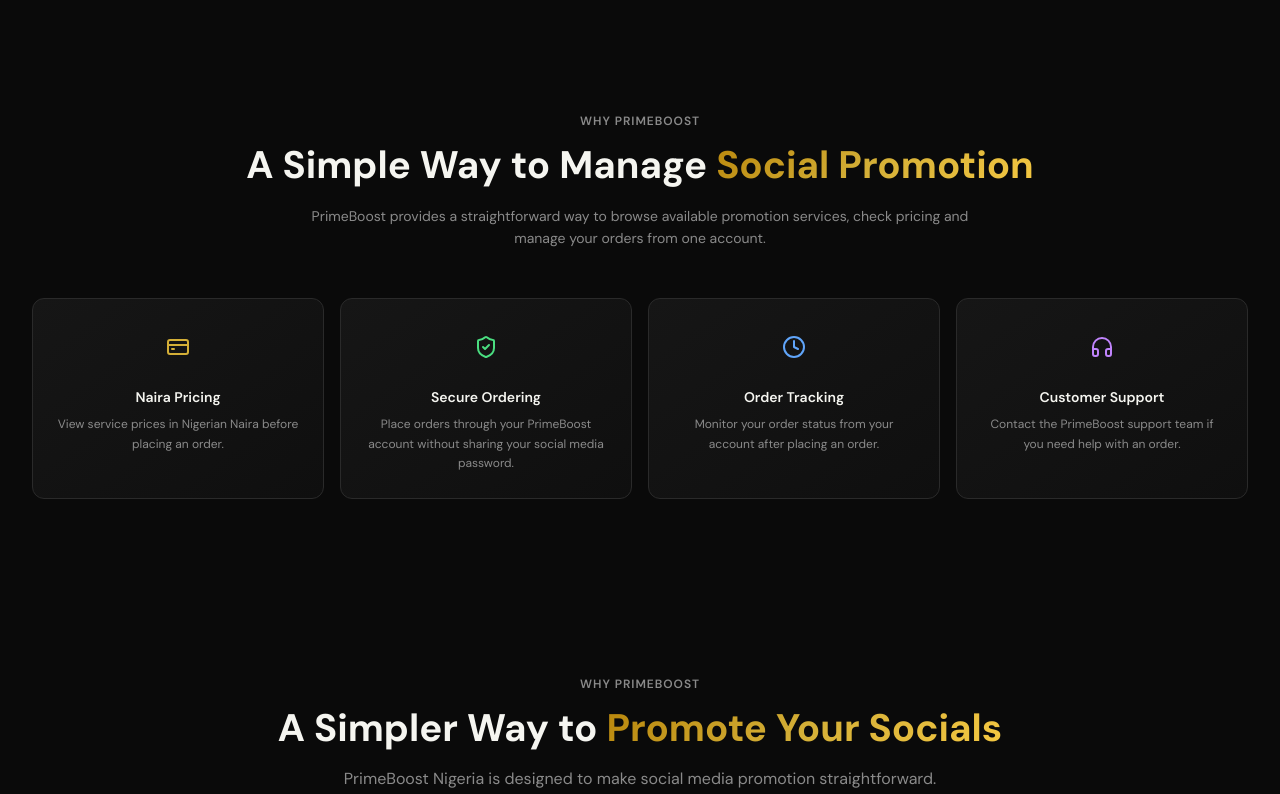
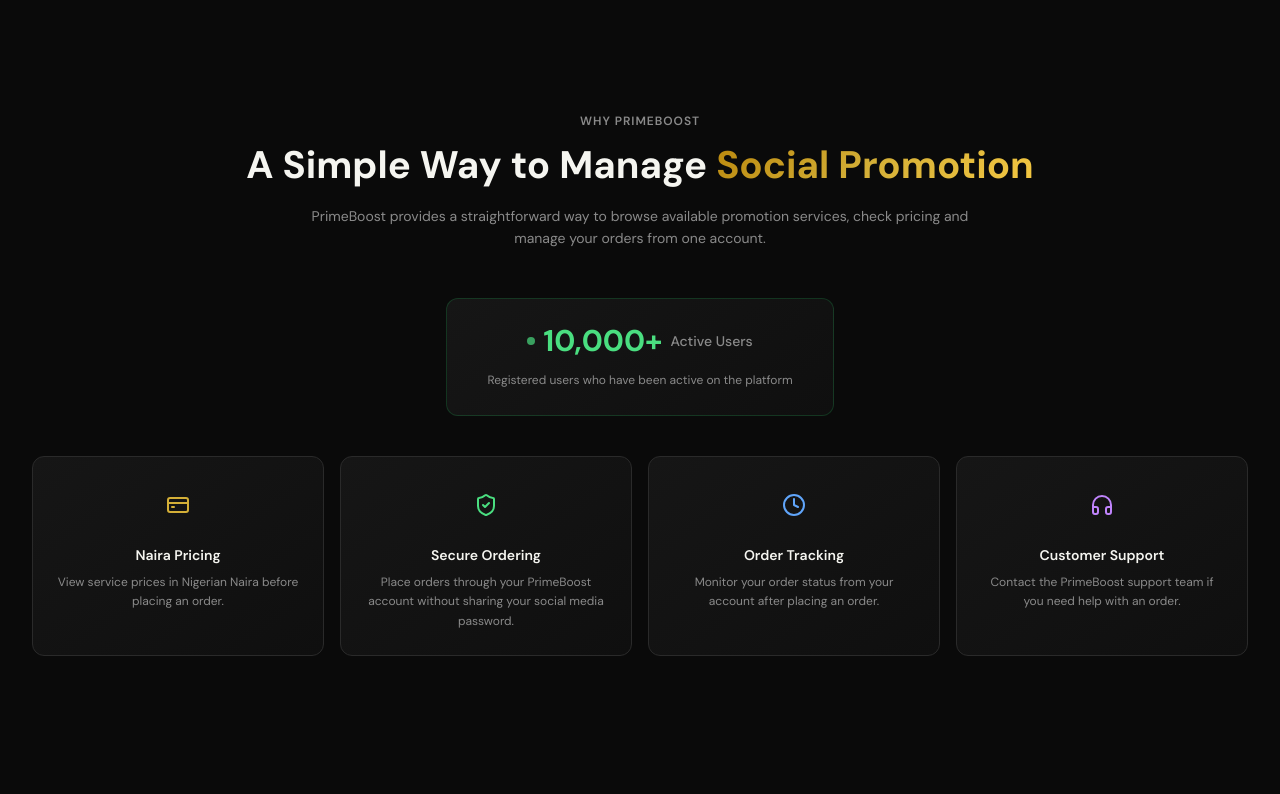
Before and after one commit to mhnzbexchange-ai/primeboostnigeria_6381, a Next.js app: page / in a window 1280 px wide. Shown: the part 2510-3304 px from the top of the page. Built offline with nearby package versions, Linux system fonts and the light colour scheme; no server answers.

Commit message:
Local Commit: 2026-09-04T13:07:47.455Z - Replaced the real-time active users counter on the homepage with a static "10,000+ Active Users" display with a green pulse indicator - Removed the `getActiveUsersCount` API fetch from `page.tsx` since the counter is now static

```diff
--- a/src/app/components/HomepageStats.tsx
+++ b/src/app/components/HomepageStats.tsx
@@ -7,7 +7,6 @@ import {
   Clock,
   Headphones,
 } from 'lucide-react';
-import ActiveUsersCounter from './ActiveUsersCounter';
 import Icon from '@/components/ui/AppIcon';
 
 
@@ -48,7 +47,7 @@ const highlights = [
 ];
 
 interface HomepageStatsProps {
-  activeUsersCount: number;
+  activeUsersCount?: number;
 }
 
 export default function HomepageStats({ activeUsersCount }: HomepageStatsProps) {
@@ -78,17 +77,19 @@ export default function HomepageStats({ activeUsersCount }: HomepageStatsProps)
 
         </div>
 
-        {/* Active Users Live Counter */}
-        {activeUsersCount > 0 && (
-          <div className="mb-10 flex justify-center">
-            <div className="card-base card-gradient-bg inline-flex flex-col items-center gap-3 border-green-500/20 px-10 py-6 text-center hover:border-green-500/40 transition-all duration-300">
-              <ActiveUsersCounter initialCount={activeUsersCount} />
-              <p className="max-w-xs text-xs leading-relaxed text-muted-foreground">
-                Registered users who have been active on the platform
-              </p>
+        {/* Active Users Static Counter */}
+        <div className="mb-10 flex justify-center">
+          <div className="card-base card-gradient-bg inline-flex flex-col items-center gap-3 border-green-500/20 px-10 py-6 text-center hover:border-green-500/40 transition-all duration-300">
+            <div className="flex items-center gap-2">
+              <span className="inline-block h-2 w-2 rounded-full bg-green-400 animate-pulse" />
+              <span className="text-3xl font-bold text-green-400">10,000+</span>
+              <span className="text-sm font-medium text-muted-foreground">Active Users</span>
             </div>
+            <p className="max-w-xs text-xs leading-relaxed text-muted-foreground">
+              Registered users who have been active on the platform
+            </p>
           </div>
-        )}
+        </div>
 
         {/* Highlights */}
         <div className="grid grid-cols-1 gap-4 sm:grid-cols-2 lg:grid-cols-4">
--- a/src/app/layout.tsx
+++ b/src/app/layout.tsx
@@ -69,7 +69,7 @@ export default function RootLayout({
         />
 
         <script type="module" async src="https://static.rocket.new/rocket-web.js?_cfg=https%3A%2F%2Fprimeboost7331back.builtwithrocket.new&_be=https%3A%2F%2Fappanalytics.rocket.new&_v=0.1.20" />
-        <script type="module" defer src="https://static.rocket.new/rocket-shot.js?v=0.0.2" /></head>
+        <script type="module" defer src="https://static.rocket.new/rocket-shot.js?v=0.0.3" /></head>
 
       <body className={dmSans.className}>
         <AuthProvider>
--- a/src/app/page.tsx
+++ b/src/app/page.tsx
@@ -6,25 +6,6 @@ import HomepageFAQ from './components/HomepageFAQ';
 import HomepageFooter from './components/HomepageFooter';
 import HomepageNav from './components/HomepageNav';
 import HomepageStats from './components/HomepageStats';
-
-// Fetch active users count server-side — no sensitive data exposed to browser
-async function getActiveUsersCount(): Promise<number> {
-  try {
-    const baseUrl =
-      process.env.NEXT_PUBLIC_SITE_URL ||
-      'https://primeboost7331.builtwithrocket.new';
-
-    const res = await fetch(`${baseUrl}/api/active-users`, {
-      next: { revalidate: 60 },
-    });
-
-    if (!res.ok) return 0;
-    const data = await res.json();
-    return data?.totalRegistered ?? 0;
-  } catch {
-    return 0;
-  }
-}
 
 function Advertisement() {
   return (
@@ -68,8 +49,6 @@ function Advertisement() {
 }
 
 export default async function Homepage() {
-  const activeUsersCount = await getActiveUsersCount();
-
   return (
     <div className="min-h-screen bg-background">
 
@@ -83,8 +62,8 @@ export default async function Homepage() {
         <HomepageServices />
       </div>
 
-      {/* Stats section with live active users counter */}
-      <HomepageStats activeUsersCount={activeUsersCount} />
+      {/* Stats section */}
+      <HomepageStats />
 
       <HomepageTestimonials />
 
```
